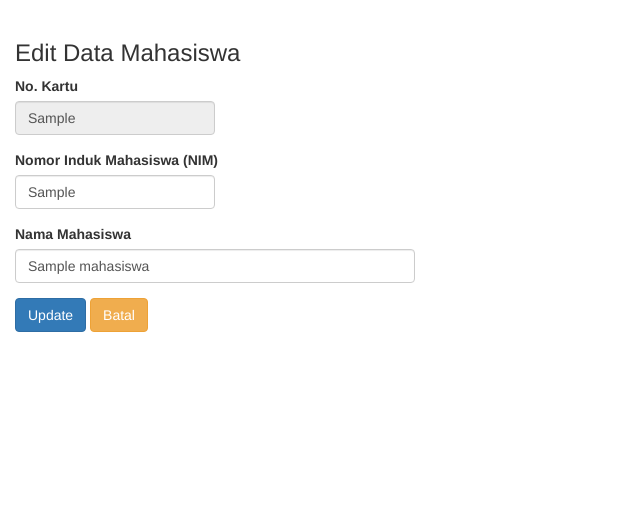
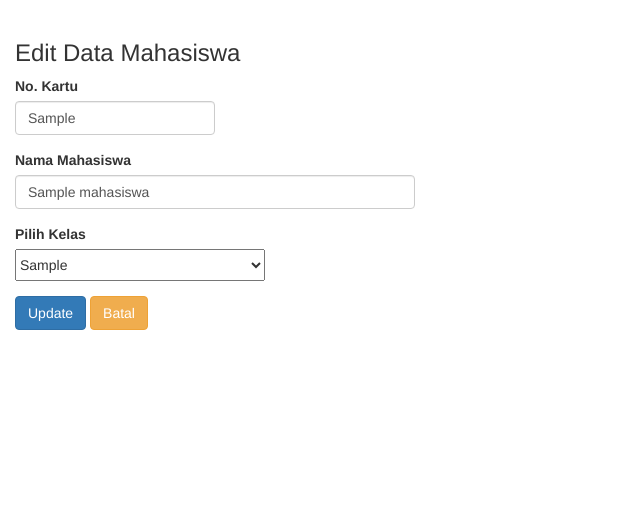
Before and after one commit to n4siKvn1ng/absensi_rfid, a PHP site: page /edit.php?id=1 in a window 1280 px wide. Shown: the part 52-573 px from the top of the page, without its empty margins (0-640 px from the left). Run offline with PHP 8.4, Linux system fonts and the light colour scheme; tables that the repository leaves empty or names only in its code hold one stand-in row (values such as "Sample post").

Commit message:
pembaruan fitur

```diff
--- a/edit.php
+++ b/edit.php
@@ -1,6 +1,5 @@
-<!-- proses penyimpanan data-->
-
-<?php include "koneksi.php";
+<?php
+include "koneksi.php";
 
 //baca ID Data yang akan di edit
 $id = $_GET['id'];
@@ -9,66 +8,15 @@
 $cari = mysqli_query($konek, "SELECT * FROM mahasiswa WHERE id='$id'");
 $hasil = mysqli_fetch_array($cari);
 
+//baca id_kelas dari data mahasiswa
+$id_kelas = $hasil['id_kelas'];
 
-    //kondisi jika tombol simpan diklik
-    if(isset($_POST['btnSimpan']))
-    {
-        //baca isi inputan form
-        $nokartu    = $_POST['nokartu'];
-        $nim        = $_POST['nim'];
-        $nama       = $_POST['nama'];
+//baca data kelas berdasarkan id_kelas
+$cek_kelas = mysqli_query($konek, "SELECT * FROM kelas WHERE id_kelas='$id_kelas'");
+$hasil_kelas = mysqli_fetch_array($cek_kelas);
 
-        //mengecek apakah ada data yang sama
-        $cek_nokartu = mysqli_query($konek, "SELECT * FROM mahasiswa WHERE nokartu='$nokartu'");
-        $cek_nim = mysqli_query($konek, "SELECT * FROM mahasiswa WHERE nim='$nim'");
-        $cek_nama = mysqli_query($konek, "SELECT * FROM mahasiswa WHERE nama='$nama'");
-        if(mysqli_num_rows($cek_nim) > 0) {
-            echo "
-                <script>
-                    alert('Data Mahasiswa dengan NIM yang sama sudah tersimpan');
-                </script>
-            ";
-        }else if (mysqli_num_rows($cek_nama) > 0) {
-            echo "
-                <script>
-                    alert('Data Mahasiswa dengan Nama yang sama sudah tersimpan');
-                </script>
-            ";
-        }else {
-            //simpan ke tabel mahasiswa
-            $simpan = mysqli_query($konek, "update mahasiswa set nokartu='$nokartu', nim='$nim', nama='$nama' where id='$id'");
 
-            if($simpan)
-            {
-                echo "
-                    <script>
-                        alert('Data Berhasil Tersimpan');
-                        location.replace('datamahasiswa.php');
-                    </script>
-                ";
-            }
-            else
-            {
-                echo "
-                    <script>
-                        alert('Data Gagal Tersimpan');
-                        location.replace('datamahasiswa.php');
-                    </script>
-                ";
-            }
-        }
-
-     }
-     if(isset($_POST['batal'])){
-
-        echo "
-            <script>
-                location.replace('datamahasiswa.php');
-            </script>
-            ";
-        }
 ?>
-
 
 <!DOCTYPE html>
 <html>
@@ -93,14 +41,7 @@
             <div class="form-group">
                 <label>No. Kartu</label>
                 <input type="text" name="nokartu" id="nokartu" placeholder="Nomor kartu RFID" class="form-control" style="width: 200px" required
-                value="<?php echo htmlspecialchars($hasil['nokartu']); ?>" readonly>
-            </div>
-
-            <!--INPUTAN UNTUK NOMOR INDUK MAHASISWA-->
-            <div class="form-group">
-                <label>Nomor Induk Mahasiswa (NIM)</label>
-                <input type="text" name="nim" id="nim" placeholder="Nomor Induk Mahasiswa" class="form-control" style="width: 200px" required
-                value="<?php echo $hasil['nim']; ?>">
+                value="<?php echo htmlspecialchars($hasil['nokartu']); ?>" requiired>
             </div>
 
             <!--INPUTAN UNTUK NAMA MAHASISWA-->
@@ -110,12 +51,214 @@
                 value="<?php echo $hasil['nama']; ?>">
             </div>
 
+            <!--INPUTAN UNTUK KELAS PRAKTIKUM-->
+            <div class="form-group">
+                <label for="id_kelas">Pilih Kelas</label><br>
+                <select name="id_kelas" style="width: 250px; height: 32px;" required>
+                <option value="">-  -  -  -  -  -  -  -</option>
+                <?php
+                $tambah_kelas = mysqli_query($konek, "SELECT * FROM kelas");
+                while($data = mysqli_fetch_array($tambah_kelas)){
+                    $selected = ($data['id_kelas'] == $hasil['id_kelas']) ? 'selected' : '';
+                    echo "<option value='$data[id_kelas]' $selected>$data[kelas_praktikum]</option>";
+                }
+                ?>
+                </select>
+
+            </div>
+
             <button class="btn btn-primary" name="btnSimpan" >Update</button>
             <button class="btn btn-warning" name="batal" onclick="location.href='datamahasiswa.php'">Batal</button>
 
         </form>
     </div>
 
+<?php include "koneksi.php";
+
+// simpan data sementara yang diedit dalam variabel
+$nokartu_sementara = $_POST['nokartu'] ?? $hasil['nokartu'];
+$nama_sementara = $_POST['nama'] ?? $hasil['nama'];
+
+//kondisi jika tombol simpan diklik
+if(isset($_POST['btnSimpan']))
+{
+    //baca isi inputan form
+    $nokartu    = $_POST['nokartu'];
+    $nama       = $_POST['nama'];
+    $id_kelas   = $_POST['id_kelas'];
+
+    $cek_kelas = mysqli_query($konek, "SELECT * FROM kelas WHERE id_kelas='$id_kelas'");
+    if(empty($id_kelas) || $id_kelas == '0'){
+        echo "
+            <script>
+                alert('Kelas praktikum belum dipilih');
+                location.href='tambahmahasiswa.php';
+            </script>
+        ";
+    }else {
+
+          //validasi inputan id_kelas
+$cek_kelas = mysqli_query($konek, "SELECT * FROM kelas WHERE id_kelas='$id_kelas'");
+$count_kelas = mysqli_num_rows($cek_kelas);
+
+if($count_kelas == 0) {
+    echo "
+        <script>
+        $(document).ready(function() {
+            $('#kelas_kosong').modal('show');
+            $('#nokartu').val('$nokartu');
+            $('#nama').val('$nama');
+          });
+        </script>
+    ";
+} else {
+
+
+   //mengecek apakah ada data yang sama
+   $cek_nokartu = mysqli_query($konek, "SELECT * FROM mahasiswa WHERE nokartu='$nokartu' AND id != '$id'");
+   $cek_nama = mysqli_query($konek, "SELECT * FROM mahasiswa WHERE nama='$nama' AND id != '$id'");
+
+    if(mysqli_num_rows($cek_nokartu) > 0) {
+        echo "
+              <script>
+                $(document).ready(function() {
+                  $('#nim_sama').modal('show');
+                  $('#nokartu').val('$nokartu');
+                  $('#nama').val('$nama');
+
+                });
+              </script>
+            ";
+    } else if (mysqli_num_rows($cek_nama) > 0) {
+        echo "
+              <script>
+                $(document).ready(function() {
+                  $('#nama_sama').modal('show');
+                  $('#nokartu').val('$nokartu');
+                  $('#nama').val('$nama');
+                });
+              </script>
+            ";
+    }else {
+        //simpan ke tabel mahasiswa
+        $simpan = mysqli_query($konek, "UPDATE mahasiswa SET nokartu='$nokartu', nama='$nama', id_kelas='$id_kelas' WHERE id='$id'");
+        if($simpan) {
+            // menghapus nomor kartu dari tabel tmprfid
+            $hapus = mysqli_query($konek, "DELETE FROM `tmprfid` WHERE 1");
+
+            echo "
+              <script>
+                $(document).ready(function() {
+                  $('#pesan_berhasil').modal('show');
+                });
+              </script>
+            ";
+
+        } else {
+            echo "
+              <script>
+                $(document).ready(function() {
+                  $('#pesan_gagal').modal('show');
+                });
+              </script>
+            ";
+        }
+    }
+
+ }
+}
+}
+    if(isset($_POST['batal'])){
+
+    echo "
+        <script>
+            location.replace('datamahasiswa.php');
+        </script>
+        ";
+    }
+
+?>
+
+
+
+        <!-- modal Berhasil -->
+    <div class="modal fade" id="pesan_berhasil" tabindex="-1" role="dialog" aria-labelledby="pesanberhasilLabel" aria-hidden="true">
+        <div class="modal-dialog" role="document" style="width: 350px; margin-top: 5%;">
+            <div class="modal-content">
+                <div class="modal-body" style="background-color: green; color: white">
+                     <h4><strong>Data Berhasil Tersimpan</strong></h4>
+                </div>
+                <div class="modal-footer">
+                    <button type="button" class="btn btn-secondary" style="color: blue; border: 1px solid black; border-color: blue" data-dismiss="modal" onclick="window.location.href='datamahasiswa.php'">Oke</button>
+                 </div>
+                </div>
+            </div>
+        </div>
+    </div>
+
+    <!-- modal Gagal -->
+    <div class="modal fade" id="pesan_gagal" tabindex="-1" role="dialog" aria-labelledby="pesan gagal" aria-hidden="true">
+        <div class="modal-dialog" role="document">
+            <div class="modal-content">
+                <div class="modal-body" style="background-color: red; color: white">
+                     <h4><strong>Data Gagal Tersimpan</strong></h4>
+                </div>
+                <div class="modal-footer">
+                    <button type="button" class="btn btn-secondary" style="color: blue; border: 1px solid black; border-color: red" data-dismiss="modal" onclick="window.location.href='datamahasiswa.php'">Oke</button>
+                 </div>
+                </div>
+            </div>
+        </div>
+    </div>
+
+     <!-- modal Nim Sama -->
+     <div class="modal fade" id="nim_sama" tabindex="-1" role="dialog" aria-labelledby="nim sama" aria-hidden="true">
+        <div class="modal-dialog" role="document">
+            <div class="modal-content">
+                <div class="modal-body" style="background-color: 	#DAA520; color: black">
+                     <h4><strong>NIM sudah terdaftar. Silakan masukkan NIM lain.</strong></h4>
+                </div>
+                <div class="modal-footer">
+                    <button type="button" class="btn btn-secondary" style="color: black; border: 1px solid black; border-color: yellow" data-dismiss="modal">Kembali</button>
+                 </div>
+                </div>
+            </div>
+        </div>
+    </div>
+
+    <!-- modal Nama Sama -->
+    <div class="modal fade" id="nama_sama" tabindex="-1" role="dialog" aria-labelledby="nama sama" aria-hidden="true">
+        <div class="modal-dialog" role="document">
+            <div class="modal-content">
+                <div class="modal-body" style="background-color:	#DAA520; color: black">
+                     <h4><strong>Nama sudah terdaftar. Silakan masukkan Nama lain.</strong></h4>
+                </div>
+                <div class="modal-footer">
+                <button type="button" class="btn btn-secondary" style="color: black; border: 1px solid black; border-color: yellow" data-dismiss="modal">Kembali</button>
+                 </div>
+                </div>
+            </div>
+        </div>
+    </div>
+
+    <!-- modal Pilih Kelas -->
+    <div class="modal fade" id="kelas_kosong" tabindex="-1" role="dialog" aria-labelledby="kelas_kosong" aria-hidden="true">
+        <div class="modal-dialog" role="document">
+            <div class="modal-content">
+                <div class="modal-body" style="background-color: 	#DAA520; color: black">
+                     <h4><strong>Harap memilih kelas terlebih dahulu.</strong></h4>
+                </div>
+                <div class="modal-footer">
+                <button type="button" class="btn btn-secondary" style="color: black; border: 1px solid black; border-color: yellow" data-dismiss="modal">Kembali</button>
+                 </div>
+                </div>
+            </div>
+        </div>
+    </div>
+
+
+
+
     <?php include "footer.php"; ?>
     </body>
 </html>
```
Lines whose indentation alone changed are shown as unchanged.
